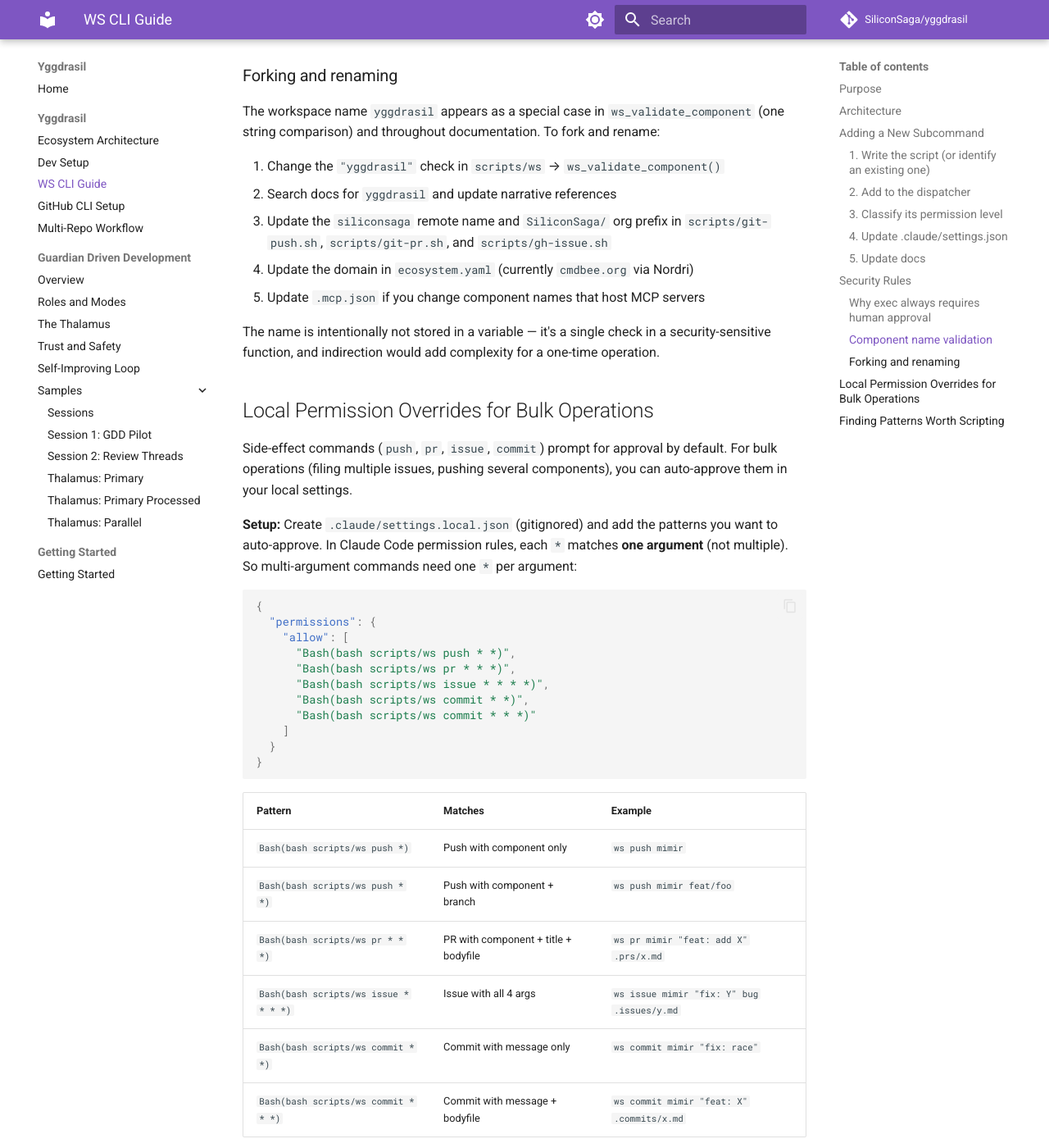
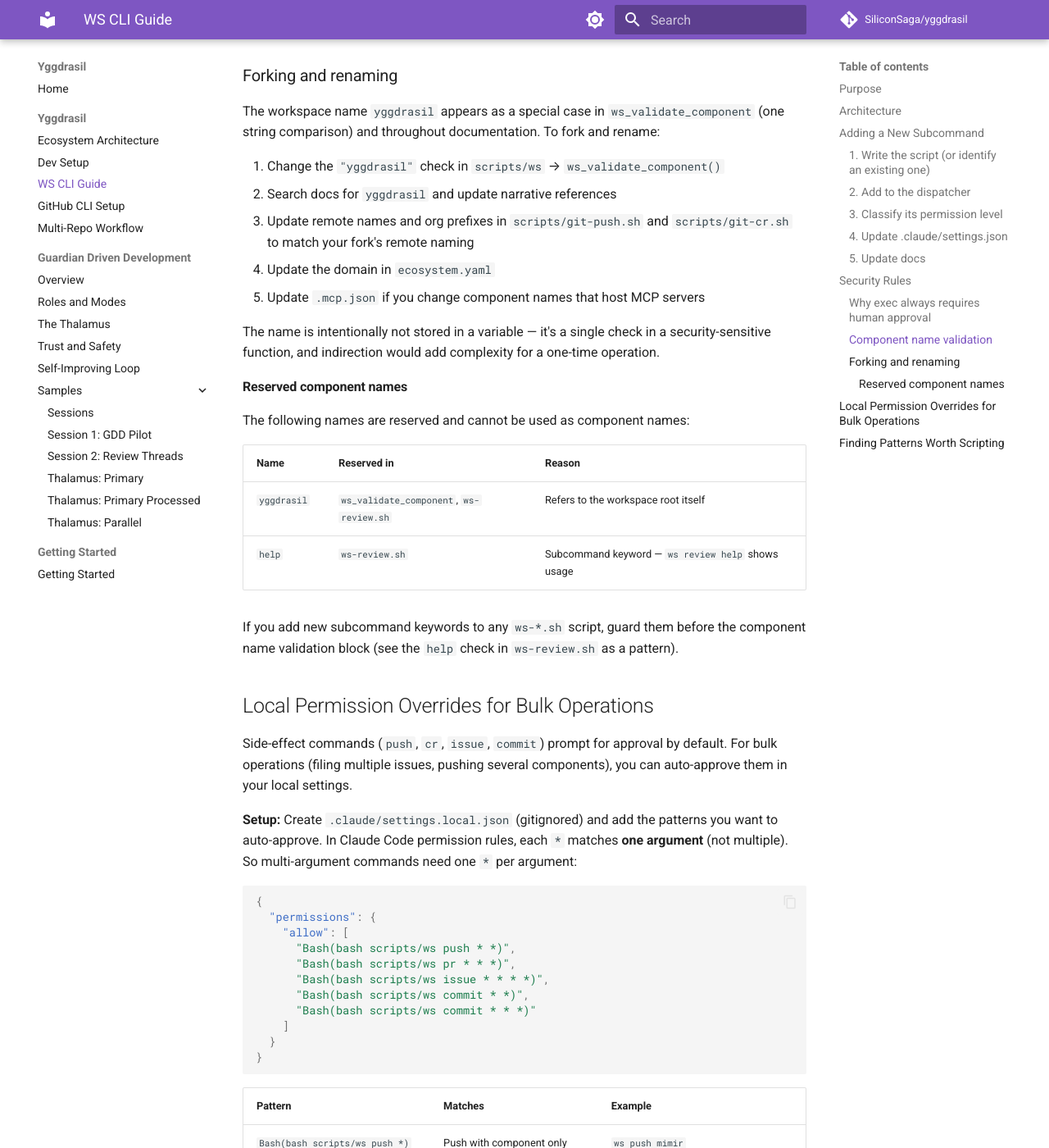
Before and after one commit to SiliconSaga/yggdrasil, an MkDocs documentation site: the page built from docs/ws-cli-guide.md, in a window 1280 px wide and 1400 px high, scrolled down 3607 px. Shown: the whole window at 82% size. Built offline with MkDocs 1.6.1 and Material for MkDocs 9.7.7, drawn with Linux system fonts in a browser that asks for light colours; comment, search, counter and statistics services are not loaded.

Commit message:
docs: token naming guidance and reserved component names
git-provider-setup.md: add token naming guidance — <project>-<owner>-<role>
pattern for Group/Project Access Tokens, explaining that the token name
becomes the bot user display name on MRs.

ws-cli-guide.md:
- Add reserved component names table (yggdrasil, help) with guidance on
  adding future keywords
- Fix stale file references in Forking section (git-pr.sh → git-cr.sh,
  gh-issue.sh → git-issue.sh; remove SiliconSaga-specific language)
- Fix stale 'pr' → 'cr' in bulk operations section

Co-Authored-By: Claude Opus 4.6 <noreply@anthropic.com>

```diff
--- a/docs/ws-cli-guide.md
+++ b/docs/ws-cli-guide.md
@@ -152,18 +152,31 @@ The workspace name `yggdrasil` appears as a special case in `ws_validate_compone
 
 1. Change the `"yggdrasil"` check in `scripts/ws` → `ws_validate_component()`
 2. Search docs for `yggdrasil` and update narrative references
-3. Update the `siliconsaga` remote name and `SiliconSaga/` org prefix in
-   `scripts/git-push.sh`, `scripts/git-pr.sh`, and `scripts/gh-issue.sh`
-4. Update the domain in `ecosystem.yaml` (currently `cmdbee.org` via Nordri)
+3. Update remote names and org prefixes in `scripts/git-push.sh` and
+   `scripts/git-cr.sh` to match your fork's remote naming
+4. Update the domain in `ecosystem.yaml`
 5. Update `.mcp.json` if you change component names that host MCP servers
 
 The name is intentionally not stored in a variable — it's a single check in a
 security-sensitive function, and indirection would add complexity for a one-time
 operation.
 
+#### Reserved component names
+
+The following names are reserved and cannot be used as component names:
+
+| Name | Reserved in | Reason |
+|---|---|---|
+| `yggdrasil` | `ws_validate_component`, `ws-review.sh` | Refers to the workspace root itself |
+| `help` | `ws-review.sh` | Subcommand keyword — `ws review help` shows usage |
+
+If you add new subcommand keywords to any `ws-*.sh` script, guard them before
+the component name validation block (see the `help` check in `ws-review.sh` as
+a pattern).
+
 ## Local Permission Overrides for Bulk Operations
 
-Side-effect commands (`push`, `pr`, `issue`, `commit`) prompt for approval by default.
+Side-effect commands (`push`, `cr`, `issue`, `commit`) prompt for approval by default.
 For bulk operations (filing multiple issues, pushing several components),
 you can auto-approve them in your local settings.
 
```
Also changed, not shown: docs/git-provider-setup.md (+18 -0 lines).
